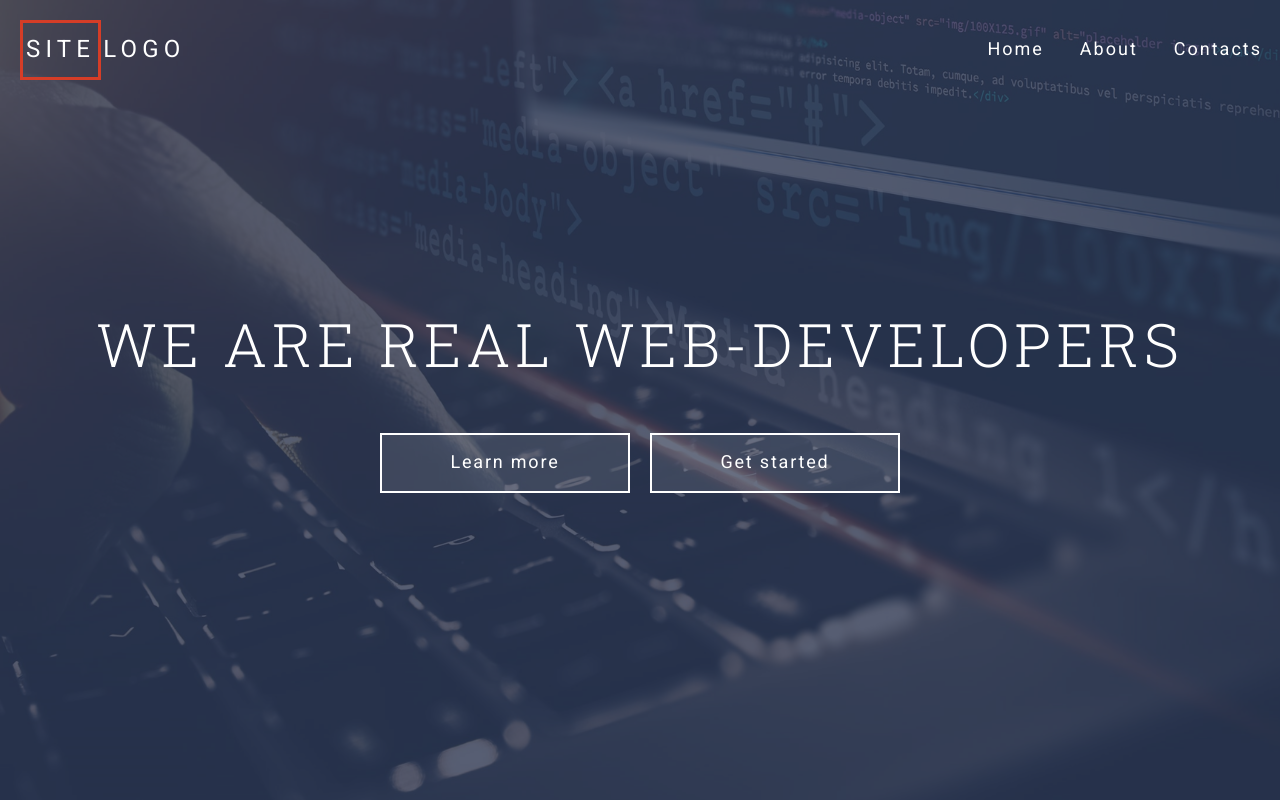
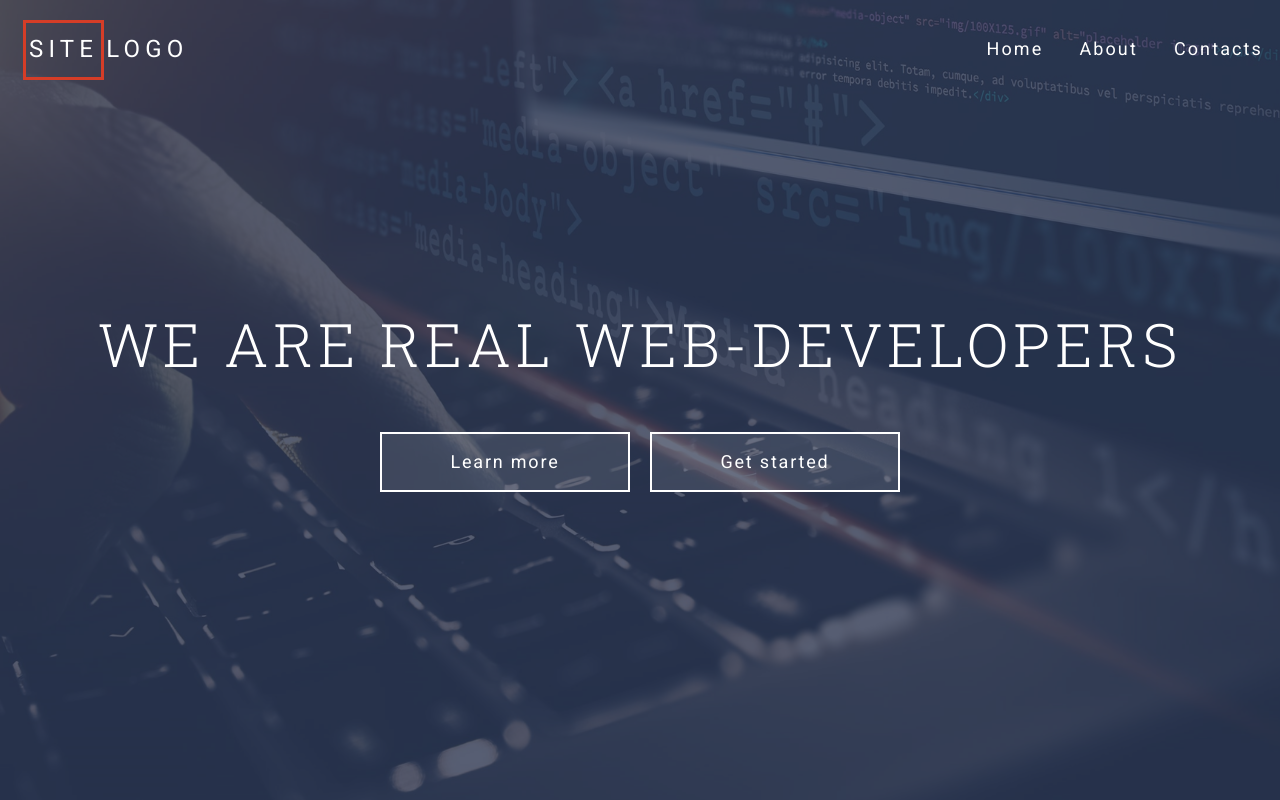
Before and after one commit to Kirashchuk/grid-template-project, a website: page index.html in a window 1280 px wide. Shown: the top 800 px of the page. Drawn offline with Linux system fonts and the light colour scheme.

Commit message:
visual update

```diff
--- a/assets/scss/common/_typography.scss
+++ b/assets/scss/common/_typography.scss
@@ -18,7 +18,7 @@ body {
 }
 
 h1 {
-  letter-spacing: 0.08em;
+  letter-spacing: 0.078em;
   color: $color-light;
   font-weight: 300;
   font-family: $font-header;
@@ -66,6 +66,7 @@ h2 {
 h3 {
   font-family: $font-header;
   color: $color-gray;
+  font-size: 1.125rem;
 }
 
 p {
--- a/assets/scss/components/footer/_footer.scss
+++ b/assets/scss/components/footer/_footer.scss
@@ -4,7 +4,7 @@
 .footer {
   background-color: $color-primary;
   text-align: center;
-  padding: $gap-x2 $gap $gap-x3;
+  padding: ($gap * 2.5) $gap ($gap * 3.5);
 
   &__container {
     @extend %container;
--- a/assets/scss/components/header/_header-content.scss
+++ b/assets/scss/components/header/_header-content.scss
@@ -10,7 +10,7 @@
   }
 
   &__title {
-    margin: 0 0 53px;
+    margin: 0 0 52px;
   }
 
   &__actions {
--- a/assets/scss/components/header/_header-logo.scss
+++ b/assets/scss/components/header/_header-logo.scss
@@ -8,7 +8,7 @@
     font-size: 1.5rem;
     padding: $gap 0 $gap 20px;
     letter-spacing: 5.2px;
-    margin-left: -20px;
+    margin-left: -17px;
   }
 
   &__accent {
--- a/assets/scss/components/header/_header-navbar.scss
+++ b/assets/scss/components/header/_header-navbar.scss
@@ -106,7 +106,7 @@
 
       @include unlist;
 
-      margin: 0 -20px 0 0;
+      margin: 0 -21px 0 0;
     }
 
     @include md {
@@ -129,8 +129,8 @@
   }
 
   &__link {
-    font-size: 18px;
-    letter-spacing: 2px;
+    font-size: 1.125rem;
+    letter-spacing: 0.132rem;
 
     transition: color 0.25s;
     font-weight: 400;
--- a/assets/scss/components/sections/_section-about.scss
+++ b/assets/scss/components/sections/_section-about.scss
@@ -38,15 +38,14 @@
       @include lg-min {
         font-size: 1.125rem;
       }
-    }
 
       &:first-of-type {
         position: relative;
-    }
+        margin-top: -5px;
 
         &::after {
           position: absolute;
-      top: 100px;
+          top: 0;
           width: 2px;
           height: 200px;
           content: "";
@@ -69,9 +68,11 @@
             display: none;
           }
         }
+      }
 
       &:last-of-type {
         margin: 0;
+      }
     }
   }
 
--- a/assets/scss/components/sections/_section-posts.scss
+++ b/assets/scss/components/sections/_section-posts.scss
@@ -31,11 +31,9 @@
   }
 
   &__actions {
-    display: flex;
-    justify-content: center;
-
     @include sm-min {
-      margin-bottom: $gap-lg;
+      display: flex;
+      justify-content: center;
     }
   }
 }
--- a/assets/scss/components/skills/_skills.scss
+++ b/assets/scss/components/skills/_skills.scss
@@ -50,10 +50,10 @@ $local-gap: calc(40px / 3);
   }
 
   &__actions {
-    display: flex;
-    justify-content: center;
+    @include sm-min {
+      display: flex;
+      justify-content: center;
 
-    @include sm-min {
       margin-bottom: $gap-lg;
     }
   }
```
Also changed, not shown: assets/css/style.css, assets/css/style.min.css. Lines whose indentation alone changed are shown as unchanged.
